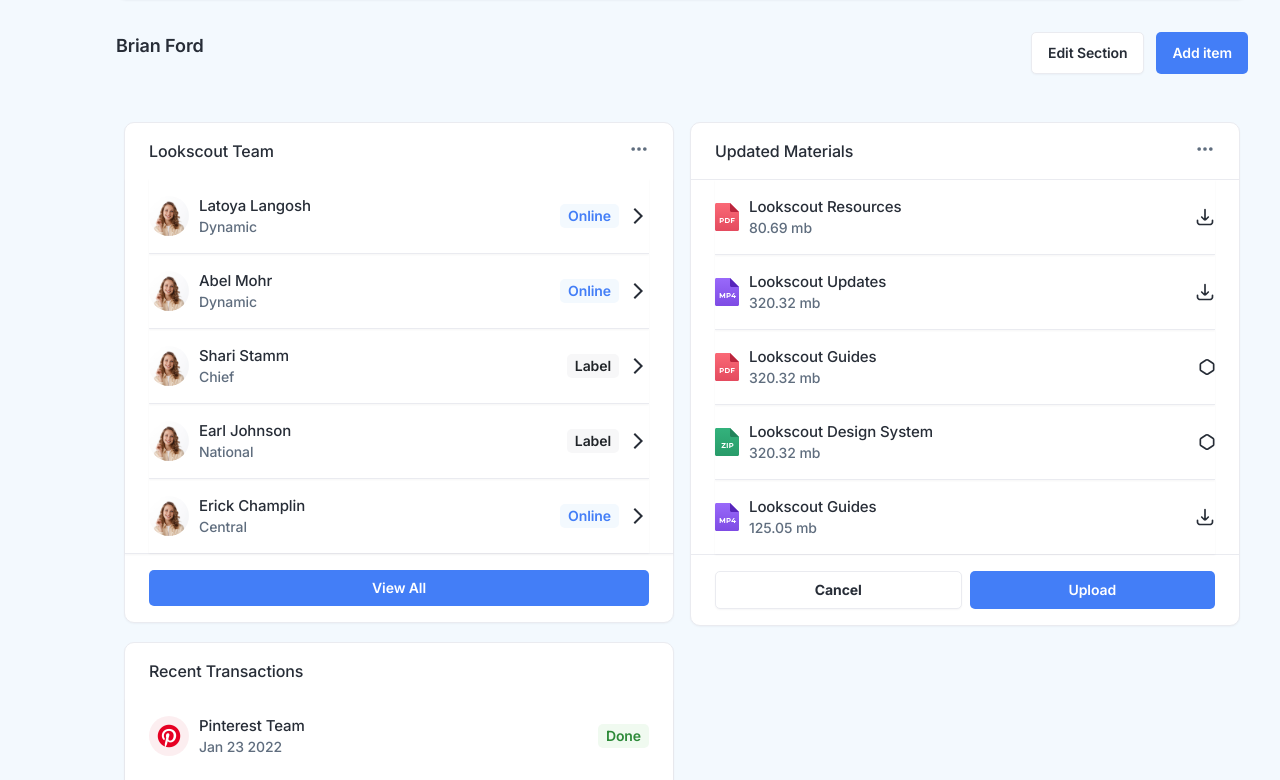
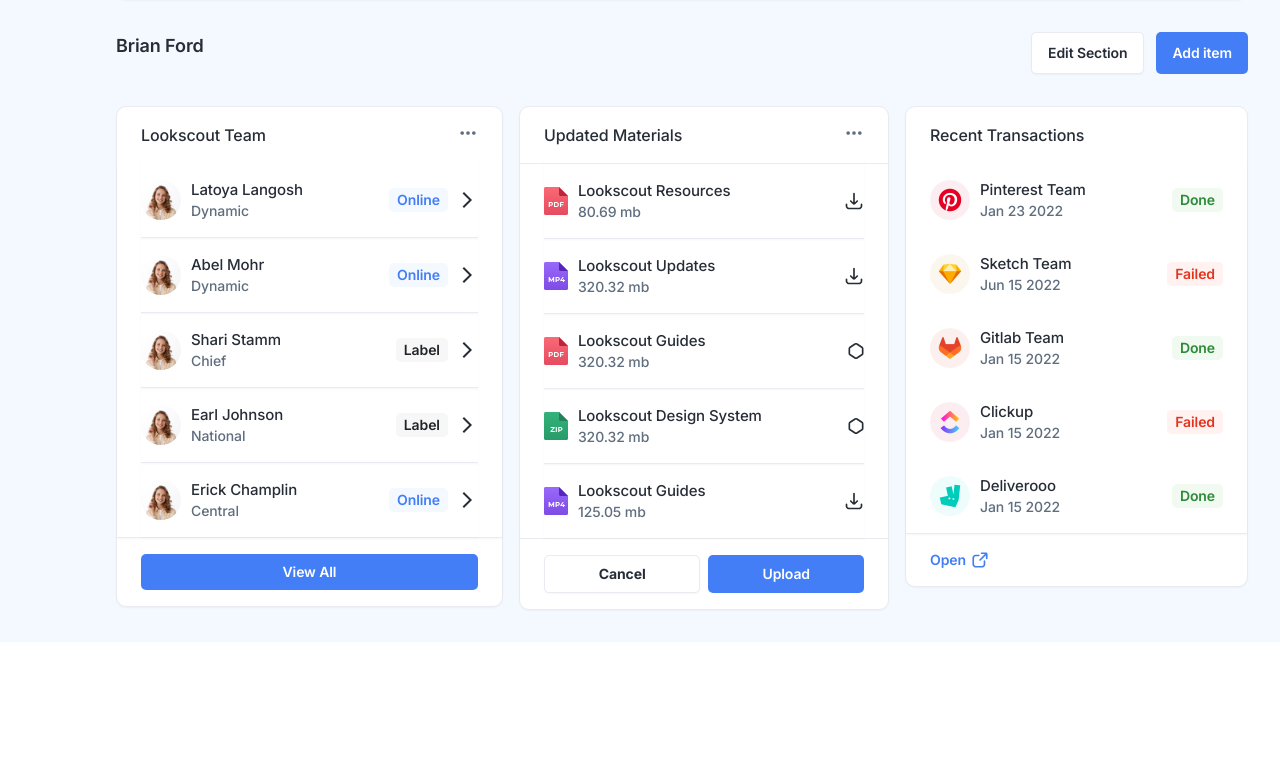
Before and after one commit to begumirci/qulak, a React (Vite) app: page / in a window 1280 px wide. Shown: the part 920-1700 px from the top of the page. After the commit the page ends 1562 px from the top, so only its background shows below. Built offline with nearby package versions, Linux system fonts and the light colour scheme.

Commit message:
alttaki kartların gridi değiştirildi

```diff
--- a/src/index.css
+++ b/src/index.css
@@ -612,6 +612,18 @@ button {
   padding: 0 !important;
   margin: 0;
 }
+.row.no-gutters {
+  margin-right: 0;
+  margin-left: 0;
+}
+.row.no-gutters > .col {
+  padding-right: 0;
+  padding-left: 0;
+}
+.row.gap-3 > .col {
+  margin-bottom: 1rem; /* Sadece alt boşluk için, diğer boşluklar için ayarlama yapabilirsiniz */
+  margin-right: 1rem;
+}
 
 .col-xl {
   padding: 0;
--- a/src/pages/Screen.jsx
+++ b/src/pages/Screen.jsx
@@ -22,14 +22,15 @@ export default function Screen() {
         <Cards />
         <CardChart />
         <BrianFordHeader />
-        <div className='row g-3 g-xxl-4 mt-0'>
-          <div className='col-12 col-md-6  col-xxl-4 '>
+
+        <div className='d-flex flex-wrap gap-3 gap-xxl-4'>
+          <div className=' flex-fill '>
             <Team />
           </div>
-          <div className='col-12 col-md-6 col-xxl-4 '>
+          <div className='flex-fill '>
             <Materials />
           </div>
-          <div className='col-12 col-md-6 col-xxl-4 '>
+          <div className='flex-fill '>
             <Transactions />
           </div>
         </div>
```
